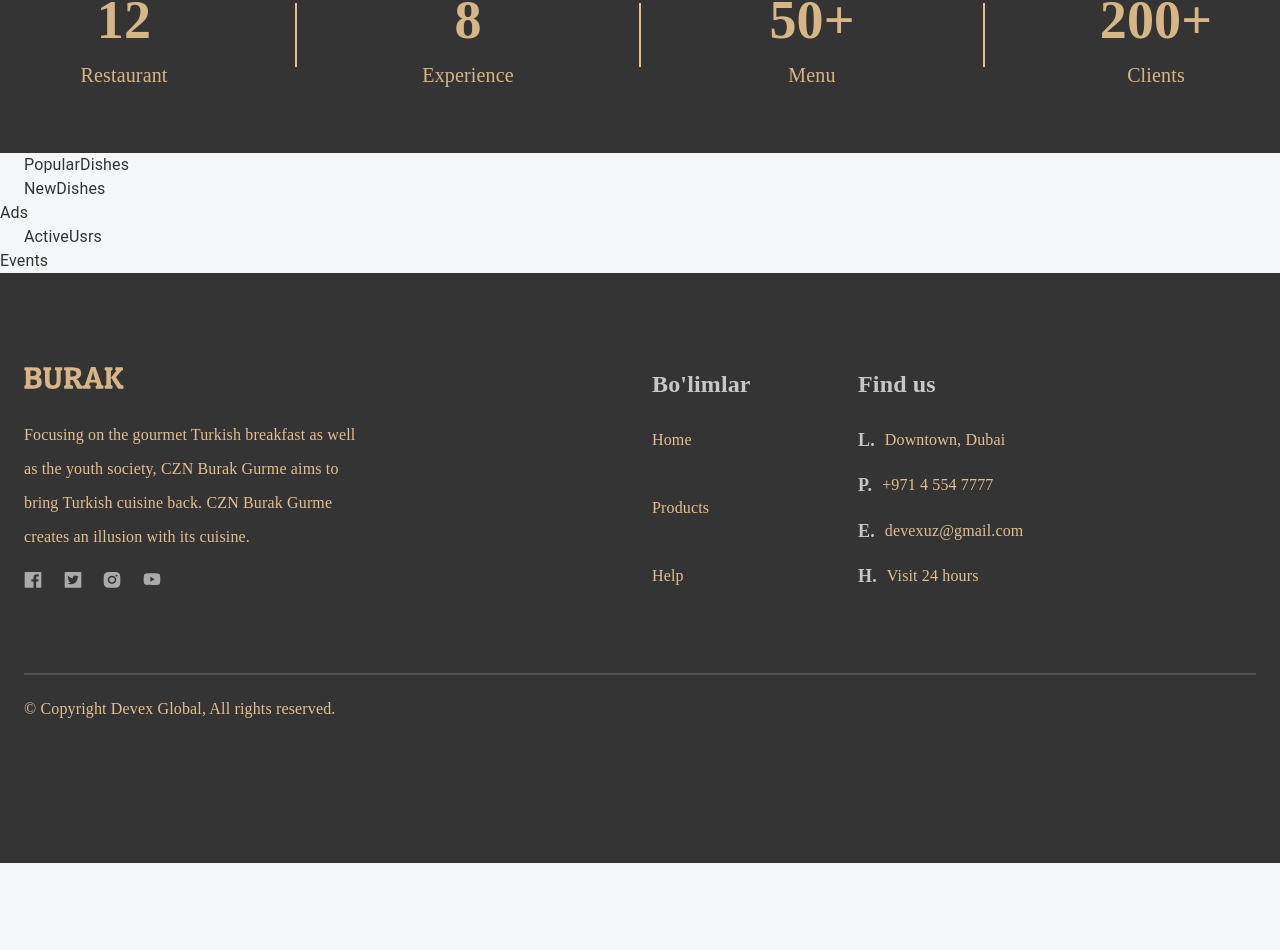
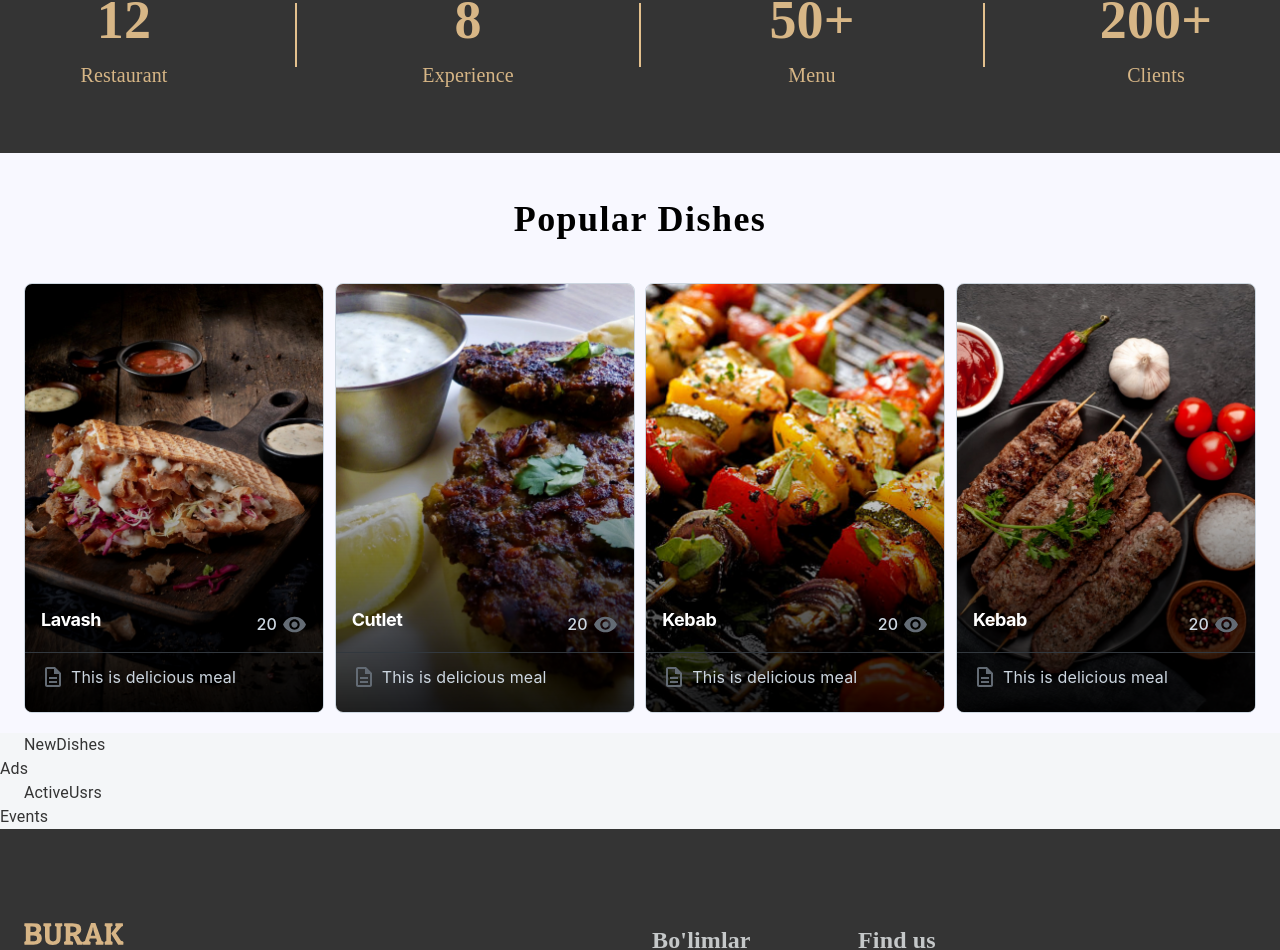
Before and after one commit to Rosuljon/burak-react, a React (Create React App) app: page / in a window 1280 px wide. Shown: the part 856-1806 px from the top of the page. Before the commit the page ends 1719 px from the top, so only its background shows below. Built offline with nearby package versions, Linux system fonts and the light colour scheme.

Commit message:
feat: develop popular dishes sectional component

```diff
--- a/package.json
+++ b/package.json
@@ -6,6 +6,7 @@
     "@emotion/react": "^11.14.0",
     "@emotion/styled": "^11.14.0",
     "@mui/icons-material": "^5.8.4",
+    "@mui/joy": "^5.0.0-beta.52",
     "@mui/material": "^7.0.2",
     "@reduxjs/toolkit": "^1.8.1",
     "@testing-library/jest-dom": "^4.2.4",
--- a/src/app/screens/homePage/PopularDishes.tsx
+++ b/src/app/screens/homePage/PopularDishes.tsx
@@ -1,10 +1,87 @@
-import { Container } from "@mui/material";
 import React from "react";
+import { CssVarsProvider } from "@mui/joy";
+import { Box, Container, Stack } from "@mui/material";
+import Card from "@mui/joy/Card";
+import CardCover from "@mui/joy/CardCover";
+import CardContent from "@mui/joy/CardContent";
+import Typography from "@mui/joy/Typography";
+import CardOverflow from "@mui/joy/CardOverflow";
+import VisibilityIcon from "@mui/icons-material/Visibility";
+import DescriptionOutlinedIcon from "@mui/icons-material/DescriptionOutlined";
 
 const PopularDishes = () => {
+  const list = [
+    { productName: "Lavash", imagePath: "/img/lavash.webp" },
+    { productName: "Cutlet", imagePath: "/img/cutlet.webp" },
+    { productName: "Kebab", imagePath: "/img/kebab.webp" },
+    { productName: "Kebab", imagePath: "/img/kebab-fresh.webp" },
+  ];
   return (
-    <div>
-      <Container>PopularDishes</Container>
+    <div className="popular-dishes-frame">
+      <Container>
+        <Stack className="popular-section">
+          <Box className="category-title">Popular Dishes</Box>
+          <Stack className="cards-frame">
+            {list.map((ele, index) => {
+              return (
+                <CssVarsProvider key={index}>
+                  <Card className="card">
+                    <CardCover>
+                      <img src={ele.imagePath} alt="" />
+                    </CardCover>
+                    <CardCover className="card-cover" />
+                    <CardContent sx={{ justifyContent: "flex-end" }}>
+                      <Stack
+                        flexDirection={"row"}
+                        justifyContent={"space-between"}
+                      >
+                        <Typography
+                          level="h2"
+                          fontSize={"lg"}
+                          textColor="#fff"
+                          mb={1}
+                        >
+                          {ele.productName}
+                        </Typography>
+                        <Typography
+                          sx={{
+                            fontWeight: "md",
+                            color: "neutral.300",
+                            alignItems: "center",
+                            display: "flex",
+                          }}
+                        >
+                          20
+                          <VisibilityIcon
+                            sx={{ fontSize: 25, marginLeft: "5px" }}
+                          />
+                        </Typography>
+                      </Stack>
+                    </CardContent>
+                    <CardOverflow
+                      sx={{
+                        display: "flex",
+                        gap: 1.5,
+                        py: 1.5,
+                        px: "var(--Card-padding)",
+                        borderTop: "1px solid",
+                        height: "60px",
+                      }}
+                    >
+                      <Typography
+                        startDecorator={<DescriptionOutlinedIcon />}
+                        textColor={"neutral.300"}
+                      >
+                        This is delicious meal
+                      </Typography>
+                    </CardOverflow>
+                  </Card>
+                </CssVarsProvider>
+              );
+            })}
+          </Stack>
+        </Stack>
+      </Container>
     </div>
   );
 };
--- a/src/css/home.css
+++ b/src/css/home.css
@@ -42,3 +42,49 @@
   line-height: 30px;
   color: #d7b686;
 }
+
+/* Popular Dishes */
+.homepage .popular-dishes-frame {
+  width: 100%;
+  height: 580px;
+  display: flex;
+  background-color: #f8f8ff;
+}
+
+.homepage .popular-dishes-frame .popular-section {
+  margin-top: 45px;
+  display: flex;
+  flex-direction: column;
+  align-items: center;
+}
+.homepage .popular-dishes-frame .category-title {
+  color: #000;
+  text-align: center;
+  font-family: "Roboto Serif";
+  font-size: 36px;
+  font-style: normal;
+  font-weight: 600;
+  line-height: normal;
+  letter-spacing: 1.44px;
+}
+
+.homepage .popular-dishes-frame .popular-section .cards-frame {
+  width: 100%;
+  margin-top: 43px;
+  display: flex;
+  flex-direction: row;
+  justify-content: space-between;
+}
+.homepage .popular-dishes-frame .cards-frame .card {
+  min-height: 430px;
+  min-width: 300px;
+  cursor: pointer;
+}
+.homepage .popular-dishes-frame .cards-frame .card .card-cover {
+  background: linear-gradient(
+      to top,
+      rgba(0, 0, 0, 0.4),
+      rgba(0, 0, 0, 0) 200px
+    ),
+    linear-gradient(to top, rgba(0, 0, 0, 0.8), rgba(0, 0, 0, 0) 300px);
+}
```
Also changed, not shown: 1 other file (tests, documents, lock files or other folders).
